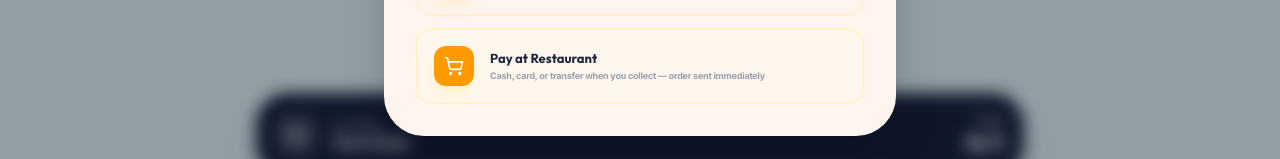
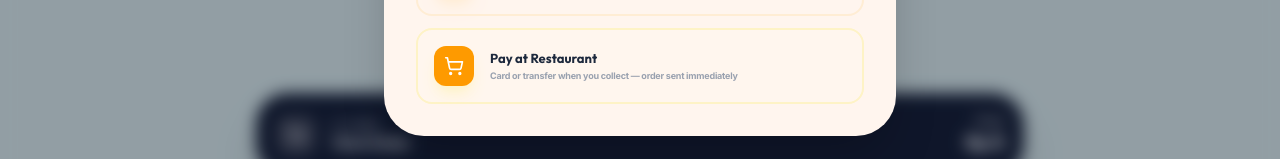
Before and after one commit to shrikantsullere/Resturant-pos-, a React (Vite) app: page /guest-menu in a window 1280 px wide. Both pictures are taken after a click on the button 1246 px from the left and 32 px from the top of the page. Shown: the part 583-742 px from the top of the page. Built offline with nearby package versions, Linux system fonts and the light colour scheme; no server answers.

Commit message:
fix: resolve guest order validation error by sending lowercase payment status and remove Cash from descriptions

```diff
--- a/src/pages/website/GuestMenu.jsx
+++ b/src/pages/website/GuestMenu.jsx
@@ -63,7 +63,7 @@ const GuestMenu = () => {
           discount: 0,
           serviceChargePercent: 0,
           grand_total: cartTotal + tax,
-          payment_status: isPaid ? 'PAID' : 'UNPAID',
+          payment_status: isPaid ? 'paid' : 'pending',
           order_status: 'pending'
         },
         items: cart.map(item => ({
@@ -363,7 +363,7 @@ const GuestMenu = () => {
                     </div>
                     <div>
                       <h4 className="text-[13px] font-black text-slate-800">Pay at Restaurant</h4>
-                      <p className="text-[9px] font-bold text-gray-400 tracking-tight">Cash, card, or transfer when you collect — order sent immediately</p>
+                      <p className="text-[9px] font-bold text-gray-400 tracking-tight">Card or transfer when you collect — order sent immediately</p>
                     </div>
                   </button>
                 </div>
```
